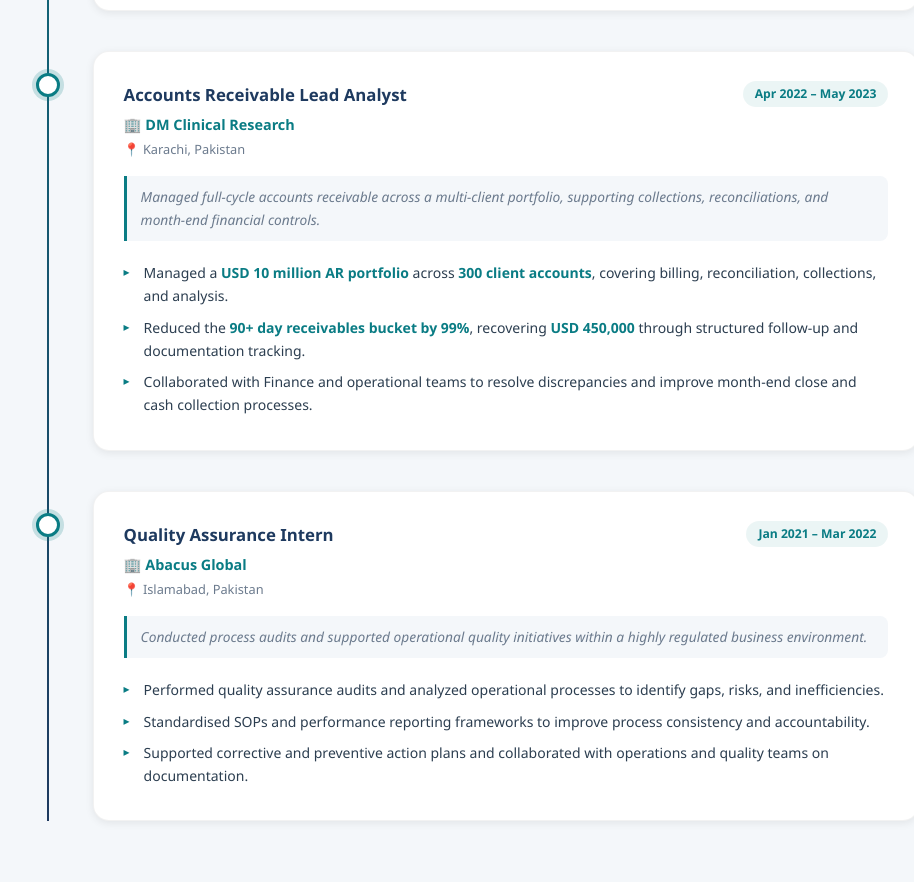
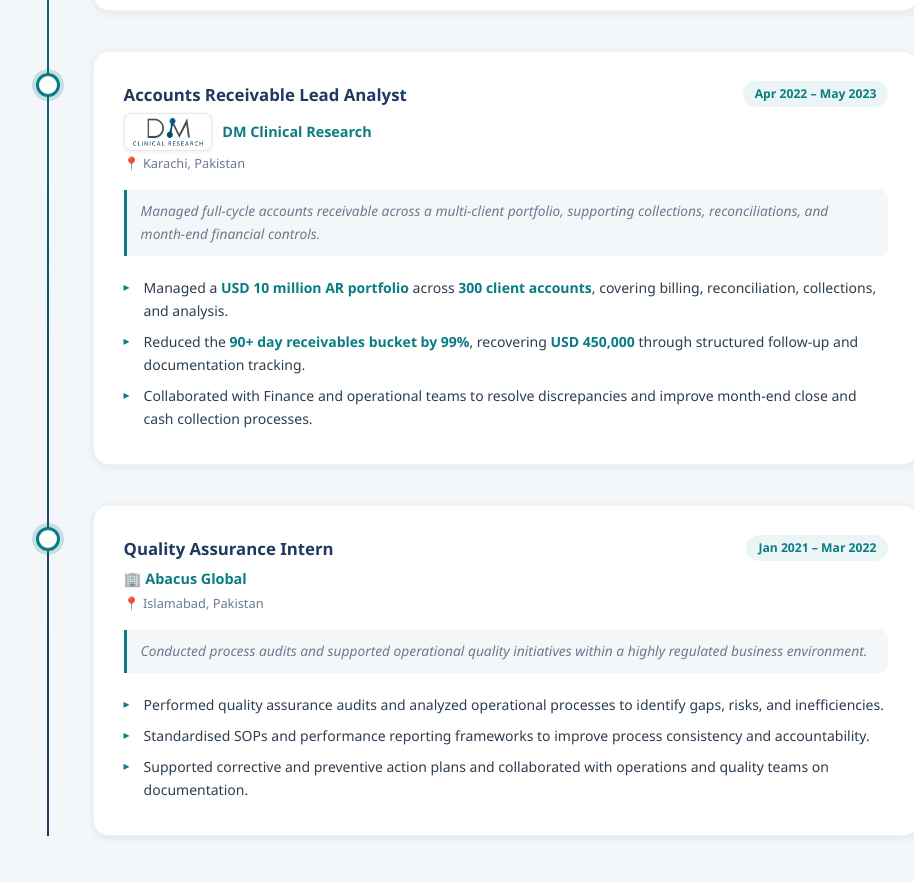
Before and after one commit to Wall-EBaig/Wall-EBaig.github.io, a plain HTML site: page index.html in a window 1280 px wide. Shown: the part 2705-3587 px from the top of the page, without its empty margins (171-1085 px from the left). Drawn offline with Linux system fonts and the light colour scheme.

Commit message:
Fix missing DM logo on AR role

```diff
--- a/index.html
+++ b/index.html
@@ -385,7 +385,7 @@
             <div class="tl-title">Accounts Receivable Lead Analyst</div>
             <div class="tl-period">Apr 2022 – May 2023</div>
           </div>
-          <div class="tl-company">🏢 DM Clinical Research</div>
+          <div class="tl-company"><div class="tl-logo-wrap"><img src="dm-logo.png" alt="DM Clinical Research"/></div> DM Clinical Research</div>
           <div class="tl-loc">📍 Karachi, Pakistan</div>
           <div class="tl-ctx">Managed full-cycle accounts receivable across a multi-client portfolio, supporting collections, reconciliations, and month-end financial controls.</div>
           <ul class="tl-ul">
```
